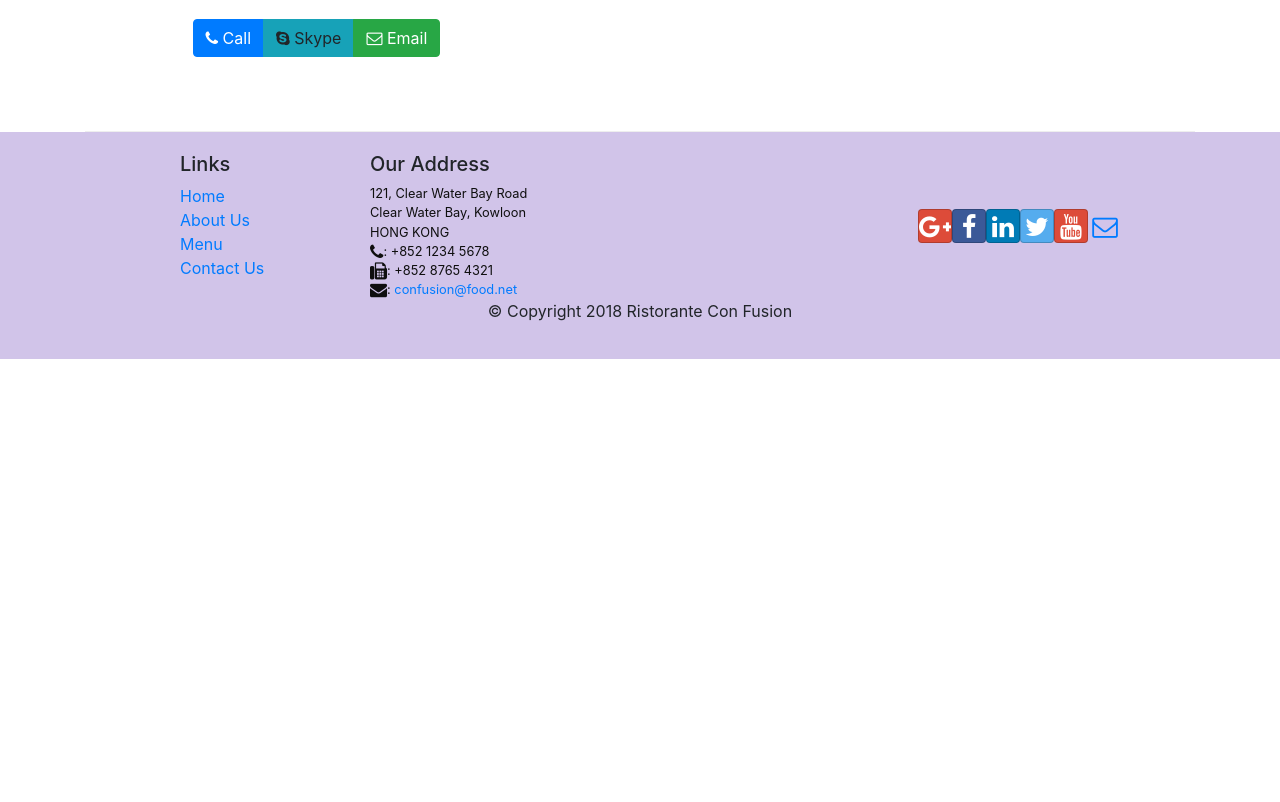
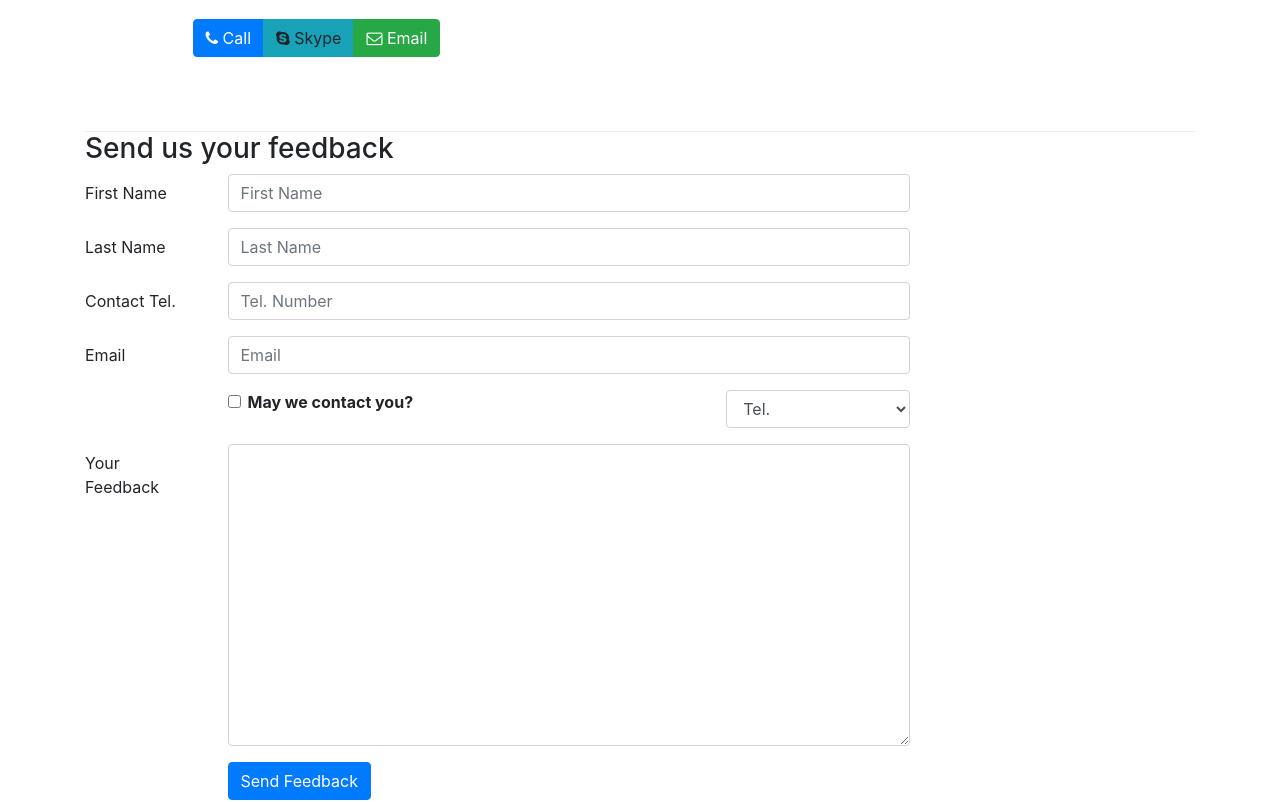
Before and after one commit to tutostrucoscode/front-end-React, a React (Create React App) app in the folder confusion/: page /contactus in a window 1280 px wide. Shown: the part 740-1542 px from the top of the page. Before the commit the page ends 1099 px from the top, so only its background shows below. Built offline with nearby package versions, Linux system fonts and the light colour scheme.

Commit message:
Controlled Forms
Controlled Forms

```diff
--- a/confusion/src/components/ContactComponent.js
+++ b/confusion/src/components/ContactComponent.js
@@ -1,8 +1,46 @@
-import React from "react";
-import { Breadcrumb, BreadcrumbItem } from "reactstrap";
+import React, { Component } from "react";
+import {
+  Breadcrumb,
+  BreadcrumbItem,
+  Button,
+  Form,
+  FormGroup,
+  Label,
+  Input,
+  Col,
+  Tag,
+} from "reactstrap";
 import { Link } from "react-router-dom";
 
-function Contact(props) {
+class Contact extends Component {
+  constructor(props) {
+    super(props);
+    this.state = {
+      firstname: "",
+      lastname: "",
+      telnum: "",
+      email: "",
+      agree: false,
+      contacType: "Tel.",
+      message: "",
+    };
+    this.handleSubmit = this.handleSubmit.bind(this);
+    this.handleInputChange = this.handleInputChange.bind(this);
+  }
+  handleInputChange(event) {
+    const target = event.target;
+    const value = target.type === "checkbox" ? target.check : target.value;
+    const name = target.name;
+    this.setState({
+      [name]: value,
+    });
+  }
+  handleSubmit(event) {
+    console.log("Current State is:" + JSON.stringify(this.state));
+    alert("Current State is:" + JSON.stringify(this.state));
+    event.preventDefault();
+  }
+  render() {
     return (
       <div className="container">
         <div className="row">
@@ -63,8 +101,127 @@
             </div>
           </div>
         </div>
+        <div className="row -row-content">
+          <div className="col-12">
+            <h3>Send us your feedback</h3>
+          </div>
+          <div className="col-12 col-md-9">
+            <Form onSubmit={this.handleSubmit}>
+              <FormGroup row>
+                <Label htmlFor="firstname" md={2}>
+                  First Name
+                </Label>
+                <Col md={10}>
+                  <Input
+                    type="text"
+                    id="firstname"
+                    name="firstname"
+                    placeholder="First Name"
+                    value={this.state.firstname}
+                    onChange={this.handleInputChange}
+                  ></Input>
+                </Col>
+              </FormGroup>
+              <FormGroup row>
+                <Label htmlFor="lastname" md={2}>
+                  Last Name
+                </Label>
+                <Col md={10}>
+                  <Input
+                    type="text"
+                    id="lastname"
+                    name="lastname"
+                    placeholder="Last Name"
+                    value={this.state.lastname}
+                    onChange={this.handleInputChange}
+                  ></Input>
+                </Col>
+              </FormGroup>
+              <FormGroup row>
+                <Label htmlFor="telnum" md={2}>
+                  Contact Tel.
+                </Label>
+                <Col md={10}>
+                  <Input
+                    type="tel"
+                    id="telnum"
+                    name="telnum"
+                    placeholder="Tel. Number"
+                    value={this.state.telnum}
+                    onChange={this.handleInputChange}
+                  ></Input>
+                </Col>
+              </FormGroup>
+              <FormGroup row>
+                <Label htmlFor="email" md={2}>
+                  Email
+                </Label>
+                <Col md={10}>
+                  <Input
+                    type="email"
+                    id="email"
+                    name="email"
+                    placeholder="Email"
+                    value={this.state.email}
+                    onChange={this.handleInputChange}
+                  ></Input>
+                </Col>
+              </FormGroup>
+              <FormGroup row>
+                <Col md={{ size: 6, offset: 2 }}>
+                  <FormGroup check>
+                    <Label check>
+                      <Input
+                        type="checkbox"
+                        name="agree"
+                        checked={this.state.agree}
+                        onChange={this.handleInputChange}
+                      />
+                      {""}
+                      <strong>May we contact you?</strong>
+                    </Label>
+                  </FormGroup>
+                </Col>
+                <Col md={{ size: 3, offset: 1 }}>
+                  <Input
+                    type="select"
+                    name="contactType"
+                    value={this.state.contactType}
+                    onChange={this.handleInputChange}
+                  >
+                    <option>Tel.</option>
+                    <option>Email</option>
+                  </Input>
+                </Col>
+              </FormGroup>
+              <FormGroup row>
+                <Label htmlFor="message" md={2}>
+                  Your Feedback
+                </Label>
+                <Col md={10}>
+                  <Input
+                    type="textarea"
+                    id="message"
+                    name="message"
+                    rows="12"
+                    value={this.state.message}
+                    onChange={this.handleInputChange}
+                  ></Input>
+                </Col>
+              </FormGroup>
+              <FormGroup row>
+                <Col md={{ size: 10, offset: 2 }}>
+                  <Button type="submit" color="primary">
+                    Send Feedback
+                  </Button>
+                </Col>
+              </FormGroup>
+            </Form>
+          </div>
+        </div>
       </div>
     );
   }
+}
 
 export default Contact;
```
Lines whose indentation alone changed are shown as unchanged.
